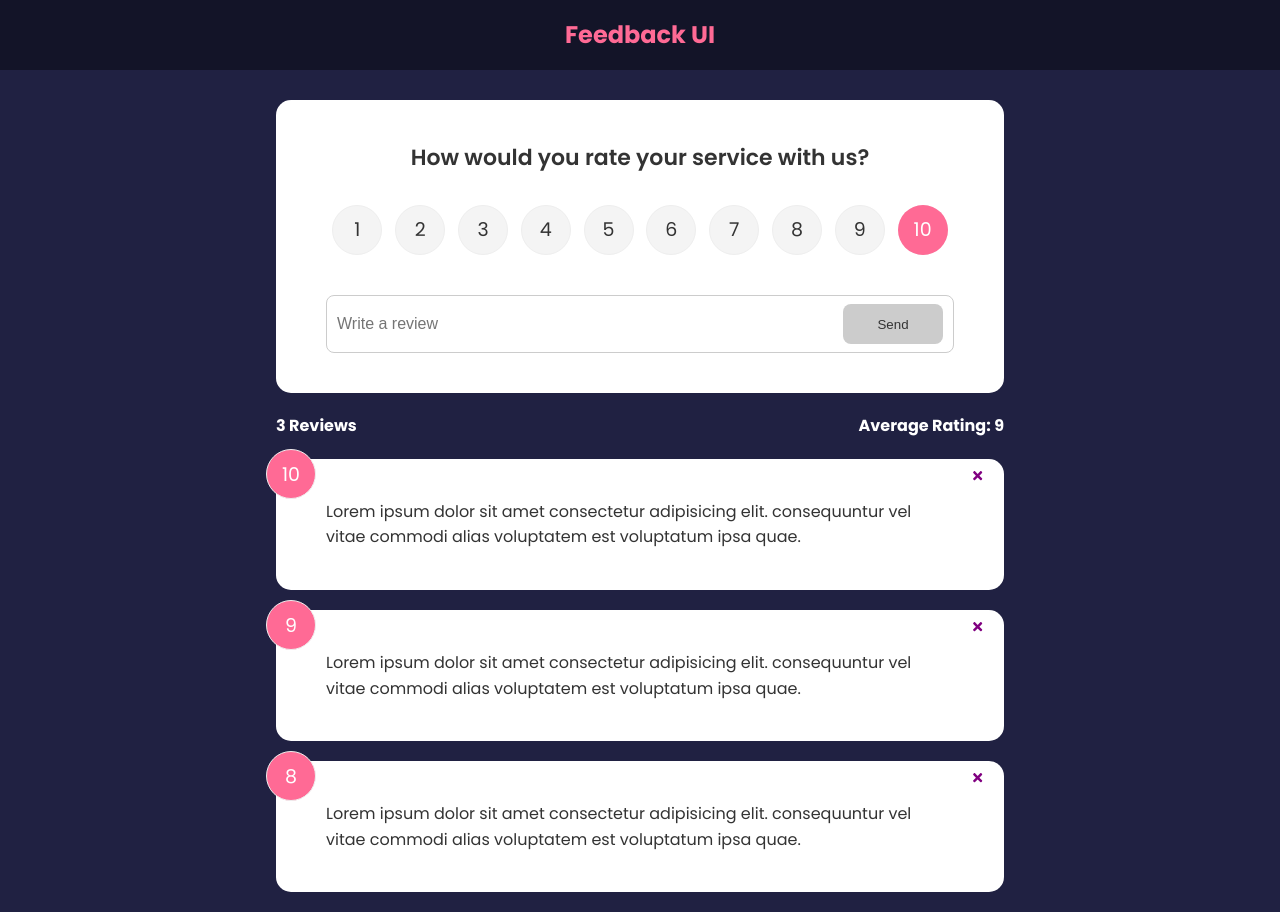
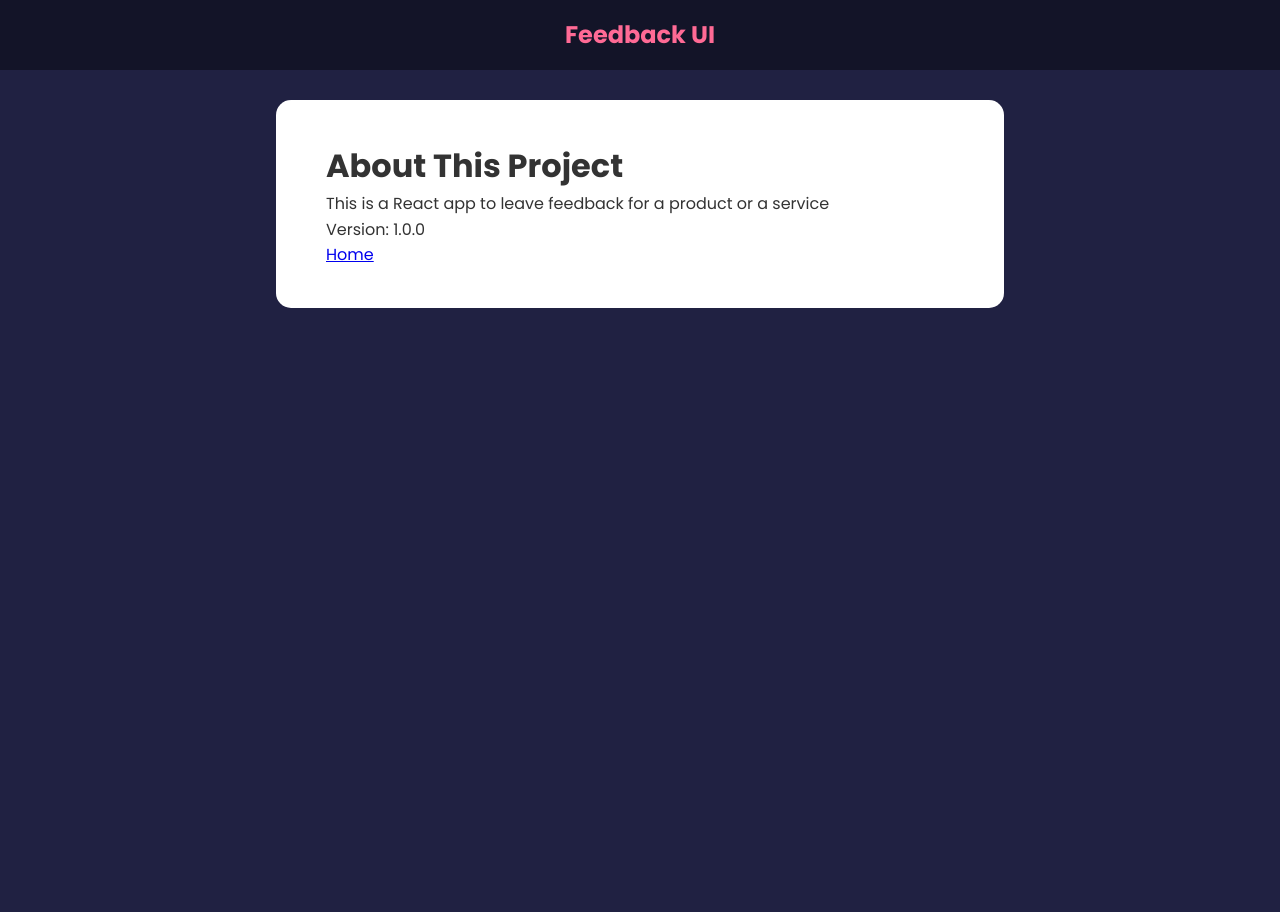
Before and after one commit to rrankawat/react-feeback-app, a React (Create React App) app: page /about in a window 1280 px wide. After the commit the page ends 800 px from the top, so only its background shows below. Built offline with nearby package versions, Linux system fonts and the light colour scheme.

Commit message:
React Router Dom v6

```diff
--- a/package.json
+++ b/package.json
@@ -10,6 +10,7 @@
     "react": "^17.0.2",
     "react-dom": "^17.0.2",
     "react-icons": "^4.3.1",
+    "react-router-dom": "^6.2.1",
     "react-scripts": "5.0.0",
     "uuid": "^8.3.2",
     "web-vitals": "^2.1.4"
--- a/src/App.js
+++ b/src/App.js
@@ -1,10 +1,12 @@
 import { useState } from 'react'
+import { BrowserRouter as Router, Route, Routes } from 'react-router-dom'
 import { v4 as uuidv4 } from 'uuid'
 import Header from './components/Header'
 import FeedbackList from './components/FeedbackList'
 import FeedbackData from './data/FeedbackData'
 import FeedbackStats from './components/FeedbackStats'
 import FeedbackForm from './components/FeedbackForm'
+import AboutPage from './components/pages/AboutPage'
 
 const App = () => {
   const [feedback, setFeedback] = useState(FeedbackData)
@@ -21,14 +23,28 @@
   }
 
   return (
-    <>
+    <Router>
       <Header />
       <div className='container'>
-        <FeedbackForm handleAdd={addFeedback} />
-        <FeedbackStats feedback={feedback} />
-        <FeedbackList feedback={feedback} handleDelete={deleteFeedback} />
+        <Routes>
+          <Route
+            exact
+            path='/'
+            element={
+              <>
+                <FeedbackForm handleAdd={addFeedback} />
+                <FeedbackStats feedback={feedback} />
+                <FeedbackList
+                  feedback={feedback}
+                  handleDelete={deleteFeedback}
+                />
+              </>
+            }
+          />
+          <Route path='/about' element={<AboutPage />} />
+        </Routes>
       </div>
-    </>
+    </Router>
   )
 }
 
--- /dev/null
+++ b/src/components/pages/AboutPage.js
@@ -0,0 +1,17 @@
+import Card from '../shared/Card'
+
+const AboutPage = () => {
+  return (
+    <Card>
+      <h1>About This Project</h1>
+      <p>This is a React app to leave feedback for a product or a service</p>
+      <p>Version: 1.0.0</p>
+
+      <p>
+        <a href='/'>Home</a>
+      </p>
+    </Card>
+  )
+}
+
+export default AboutPage
```
Also changed, not shown: 1 other file (tests, documents, lock files or other folders).
